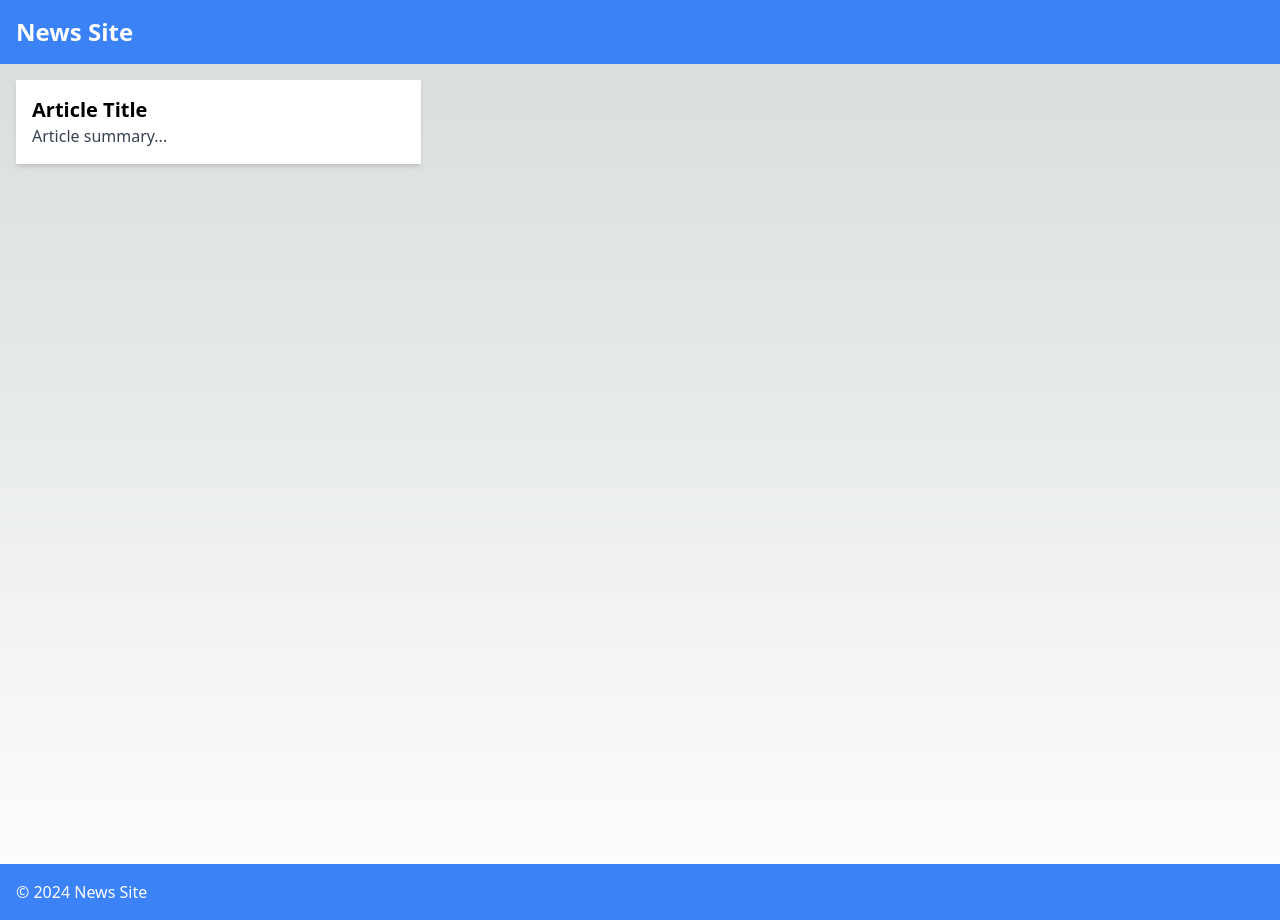
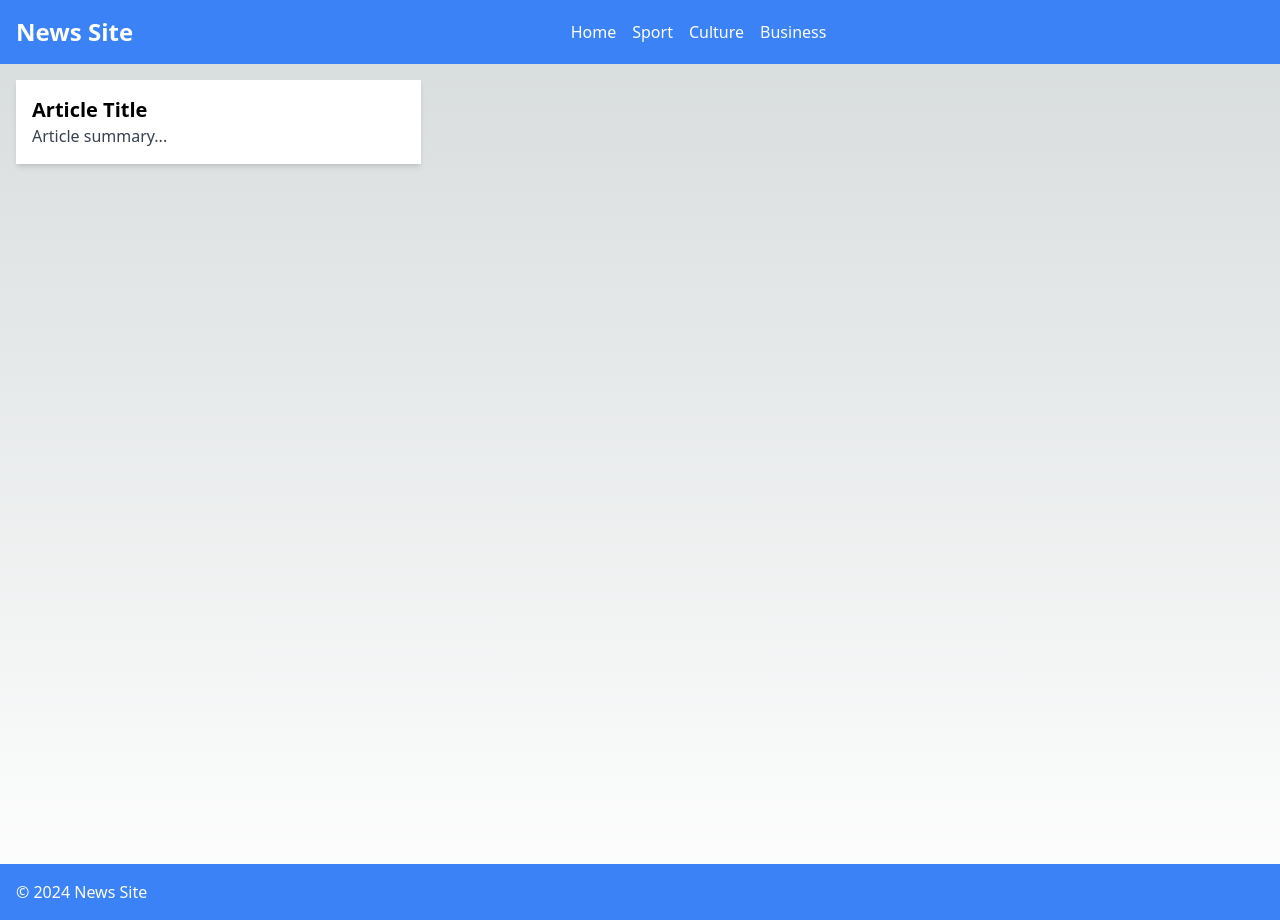
Before and after one commit to peywan/news-page, a Next.js app: page / in a window 1280 px wide. Built offline with nearby package versions, Linux system fonts and the light colour scheme.

Commit message:
added navbar to header

```diff
--- a/components/footer.js
+++ b/components/footer.js
@@ -1,5 +1,3 @@
-import React from "react";
-
 const Footer = () => {
   return (
     <footer className="bg-blue-500 text-white p-4">
--- a/components/header.js
+++ b/components/header.js
@@ -1,9 +1,25 @@
-import React from "react";
+import Link from "next/link";
 
 const Header = () => {
   return (
-    <header className="bg-blue-500 text-white p-4">
+    <header className="bg-blue-500 text-white p-4 flex justify-between items-center">
       <h1 className="text-2xl font-bold">News Site</h1>
+      <nav className="flex-grow flex justify-center">
+        <ul className="flex space-x-4">
+          <li>
+            <Link href="/">Home</Link>
+          </li>
+          <li>
+            <Link href="/about">Sport</Link>
+          </li>
+          <li>
+            <Link href="/contact">Culture</Link>
+          </li>
+          <li>
+            <Link href="/contact">Business</Link>
+          </li>
+        </ul>
+      </nav>
     </header>
   );
 };
--- a/components/layout.js
+++ b/components/layout.js
@@ -1,5 +1,4 @@
 // components/Layout.js
-import React from "react";
 import Header from "./header";
 import Footer from "./footer";
 
--- a/pages/index.js
+++ b/pages/index.js
@@ -1,5 +1,3 @@
-import React from "react";
-
 const HomePage = () => {
   return (
     <div className="flex flex-col min-h-screen">
```
